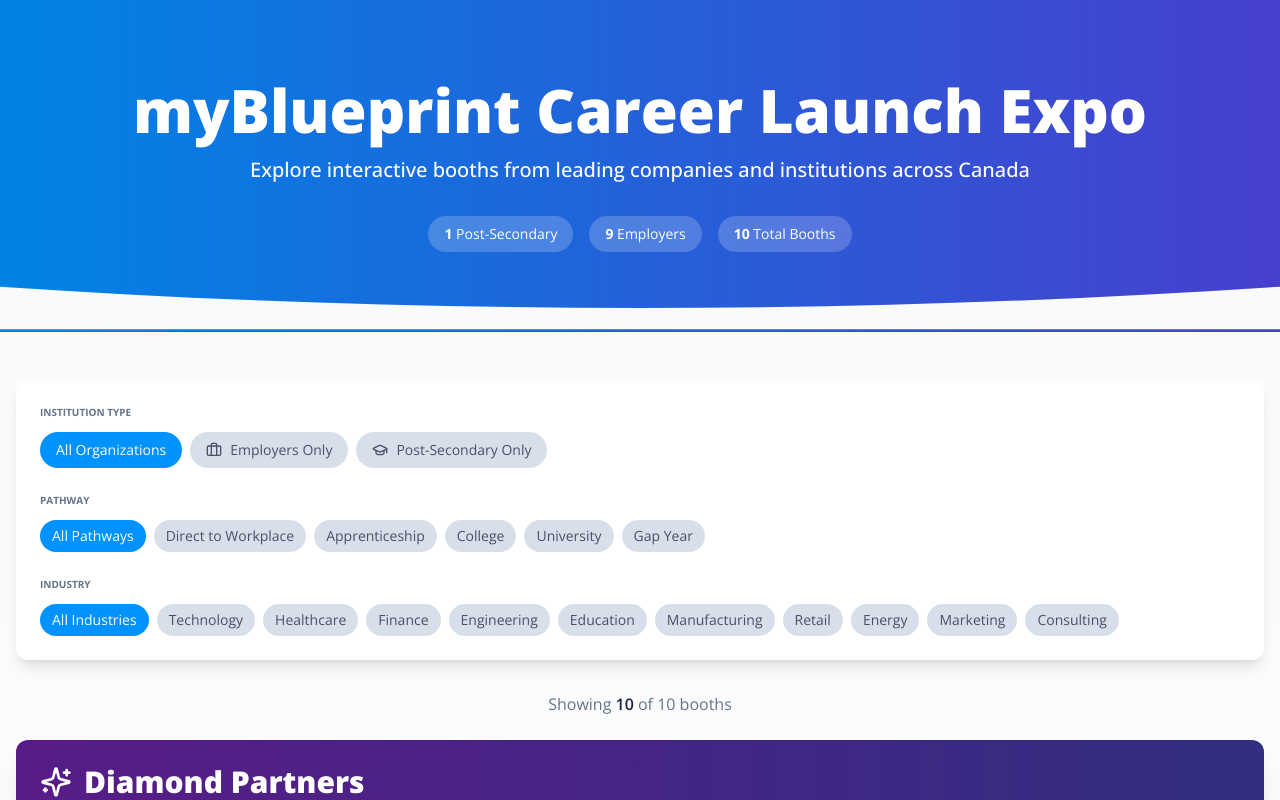
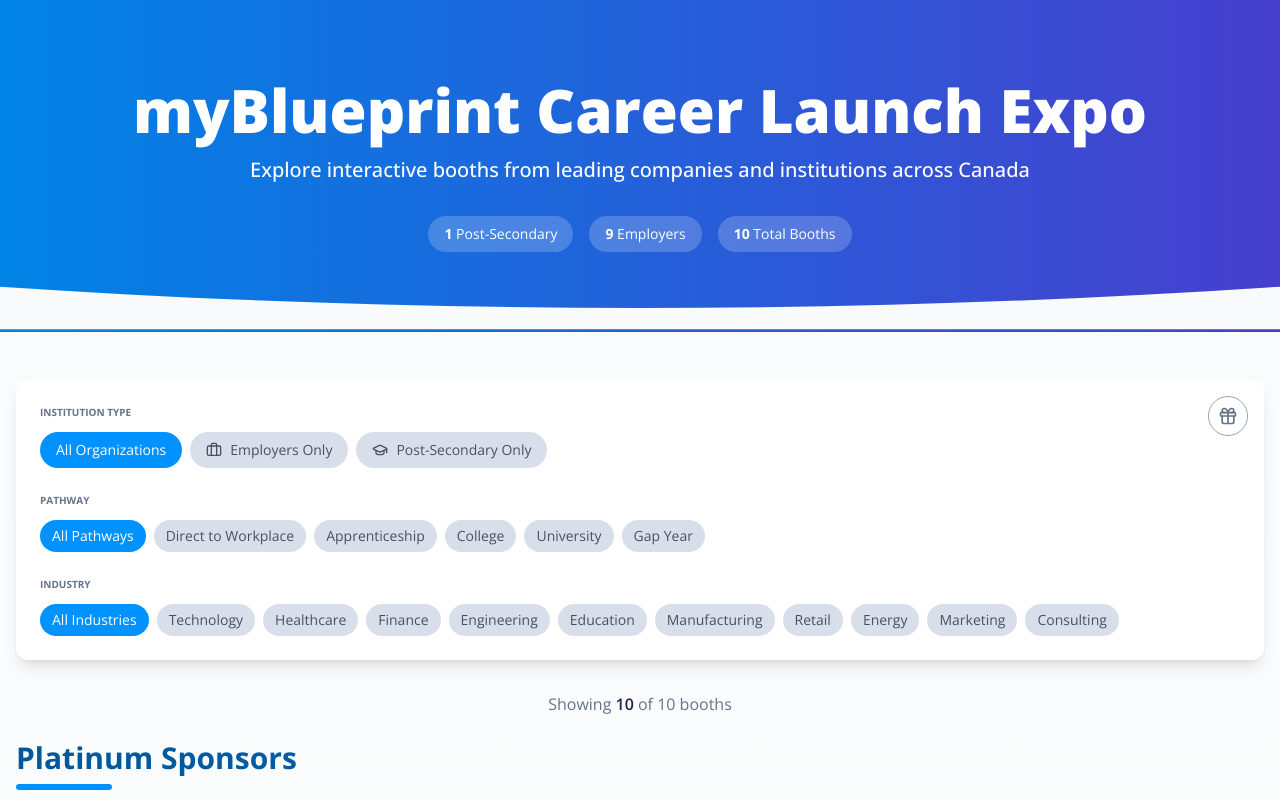
Before and after one commit to damianstory/booths-and-expohall, a Next.js app: page / in a window 1280 px wide. Shown: the top 800 px of the page. Built offline with nearby package versions, Linux system fonts and the light colour scheme.

Commit message:
Enhance ExpoHall and FilterBar components; update styling and layout for improved user experience, including new animations and filter functionality. Update CLAUDE.md with new filtering features and performance targets.

```diff
--- a/src/app/globals.css
+++ b/src/app/globals.css
@@ -95,6 +95,31 @@
   @media (min-width: 1024px) {
     .expo-bento-grid {
       gap: var(--space-lg) var(--space-md); /* reduced horizontal gap on desktop */
+    }
+  }
+
+  /* Animated Gradient Text */
+  @keyframes gradient-shift {
+    0% { background-position: 0% 50%; }
+    50% { background-position: 100% 50%; }
+    100% { background-position: 0% 50%; }
+  }
+
+  .animated-gradient-text {
+    background: linear-gradient(-45deg, #33A7FF, #0092FF, #0077CC, #005599);
+    background-size: 400% 400%;
+    background-clip: text;
+    -webkit-background-clip: text;
+    -webkit-text-fill-color: transparent;
+    color: transparent;
+    animation: gradient-shift 3s ease infinite;
+  }
+
+  /* Fallback for browsers that don't support background-clip: text */
+  @supports not (background-clip: text) or not (-webkit-background-clip: text) {
+    .animated-gradient-text {
+      color: #0092FF;
+      background: none;
     }
   }
 
--- a/src/components/expo/ExpoHall.tsx
+++ b/src/components/expo/ExpoHall.tsx
@@ -11,21 +11,23 @@
 import NetworkError from '@/components/ui/NetworkError'
 import EmptyStateIllustration from '@/components/ui/EmptyStateIllustration'
 import LoadingSpinner from '@/components/ui/LoadingSpinner'
-import { Sparkles, TrendingUp, Users, Building } from 'lucide-react'
+import { Sparkles, TrendingUp, Users, Building, Gift } from 'lucide-react'
 
 type LoadingState = 'initial' | 'loading' | 'success' | 'error'
 
 export default function ExpoHall() {
-  const [selectedIndustry, setSelectedIndustry] = useState<Industry | 'all'>('all')
-  const [selectedPathway, setSelectedPathway] = useState<Pathway | 'all'>('all')
+  const [selectedIndustries, setSelectedIndustries] = useState<Industry[]>([])
+  const [selectedPathways, setSelectedPathways] = useState<Pathway[]>([])
   const [showPostSecondary, setShowPostSecondary] = useState<boolean | 'all'>('all')
+  const [showPrizesOnly, setShowPrizesOnly] = useState(false)
   const [loadingState, setLoadingState] = useState<LoadingState>('initial')
   const [isFilterChanging, setIsFilterChanging] = useState(false)
   const [retryCount, setRetryCount] = useState(0)
   const [previousFilters, setPreviousFilters] = useState({
-    industry: 'all' as Industry | 'all',
-    pathway: 'all' as Pathway | 'all',
-    postSecondary: 'all' as boolean | 'all'
+    industries: [] as Industry[],
+    pathways: [] as Pathway[],
+    postSecondary: 'all' as boolean | 'all',
+    prizesOnly: false
   })
 
   // Filter sponsors based on selected criteria
@@ -37,14 +39,19 @@
       filtered = filtered.filter(sponsor => sponsor.isPostSecondary === showPostSecondary)
     }
 
-    // Filter by pathway
-    if (selectedPathway !== 'all') {
-      filtered = filtered.filter(sponsor => sponsor.pathway === selectedPathway)
+    // Filter by pathways
+    if (selectedPathways.length > 0) {
+      filtered = filtered.filter(sponsor => selectedPathways.includes(sponsor.pathway))
     }
 
-    // Filter by industry
-    if (selectedIndustry !== 'all') {
-      filtered = filtered.filter(sponsor => sponsor.industry === selectedIndustry)
+    // Filter by industries
+    if (selectedIndustries.length > 0) {
+      filtered = filtered.filter(sponsor => selectedIndustries.includes(sponsor.industry))
+    }
+
+    // Filter by prizes
+    if (showPrizesOnly) {
+      filtered = filtered.filter(sponsor => sponsor.isPrize)
     }
 
     // Sort by tier priority: diamond > gold > silver
@@ -54,7 +61,7 @@
     })
 
     return filtered
-  }, [selectedIndustry, selectedPathway, showPostSecondary])
+  }, [selectedIndustries, selectedPathways, showPostSecondary, showPrizesOnly])
 
   // Group filtered sponsors by tier
   const sponsorsByTier = useMemo(() => {
@@ -89,24 +96,28 @@
 
   useEffect(() => {
     // Handle filter changes with loading animation
+    const arraysEqual = (a: any[], b: any[]) => a.length === b.length && a.every(item => b.includes(item))
+
     const hasFiltersChanged = (
-      previousFilters.industry !== selectedIndustry ||
-      previousFilters.pathway !== selectedPathway ||
-      previousFilters.postSecondary !== showPostSecondary
+      !arraysEqual(previousFilters.industries, selectedIndustries) ||
+      !arraysEqual(previousFilters.pathways, selectedPathways) ||
+      previousFilters.postSecondary !== showPostSecondary ||
+      previousFilters.prizesOnly !== showPrizesOnly
     )
 
     if (hasFiltersChanged && loadingState === 'success') {
       setIsFilterChanging(true)
       setTimeout(() => {
         setPreviousFilters({
-          industry: selectedIndustry,
-          pathway: selectedPathway,
-          postSecondary: showPostSecondary
+          industries: [...selectedIndustries],
+          pathways: [...selectedPathways],
+          postSecondary: showPostSecondary,
+          prizesOnly: showPrizesOnly
         })
         setIsFilterChanging(false)
       }, 400) // Short delay for smooth transition
     }
-  }, [selectedIndustry, selectedPathway, showPostSecondary, previousFilters, loadingState])
+  }, [selectedIndustries, selectedPathways, showPostSecondary, showPrizesOnly, previousFilters, loadingState])
 
   const handleRetry = () => {
     setRetryCount(prev => prev + 1)
@@ -118,46 +129,49 @@
     }, 1000)
   }
 
-  const handleFilterChange = (type: 'industry' | 'pathway' | 'postSecondary', value: any) => {
+  const handleFilterChange = (type: 'industries' | 'pathways' | 'postSecondary' | 'prizesOnly', value: any) => {
     switch (type) {
-      case 'industry':
-        setSelectedIndustry(value)
+      case 'industries':
+        setSelectedIndustries(value)
         break
-      case 'pathway':
-        setSelectedPathway(value)
+      case 'pathways':
+        setSelectedPathways(value)
         break
       case 'postSecondary':
         setShowPostSecondary(value)
+        break
+      case 'prizesOnly':
+        setShowPrizesOnly(value)
         break
     }
   }
 
   const clearAllFilters = () => {
-    setSelectedIndustry('all')
-    setSelectedPathway('all')
+    setSelectedIndustries([])
+    setSelectedPathways([])
     setShowPostSecondary('all')
+    setShowPrizesOnly(false)
   }
 
   const getPopularFilterSuggestions = () => [
     {
       label: 'Technology Companies',
       action: () => {
-        setSelectedIndustry('Technology')
+        setSelectedIndustries(['Technology'])
         setShowPostSecondary(false)
       }
     },
     {
       label: 'University Programs',
       action: () => {
-        setSelectedPathway('university')
+        setSelectedPathways(['university'])
         setShowPostSecondary(true)
       }
     },
     {
-      label: 'Healthcare Careers',
+      label: 'Booths with Prizes',
       action: () => {
-        setSelectedIndustry('Healthcare')
-        setShowPostSecondary('all')
+        setShowPrizesOnly(true)
       }
     }
   ]
@@ -244,12 +258,14 @@
                 transition={{ duration: 0.6, ease: [0.4, 0, 0.2, 1] }}
               >
                 <FilterBar
-                  selectedIndustry={selectedIndustry}
-                  selectedPathway={selectedPathway}
+                  selectedIndustries={selectedIndustries}
+                  selectedPathways={selectedPathways}
                   showPostSecondary={showPostSecondary}
-                  onIndustryChange={(value) => handleFilterChange('industry', value)}
-                  onPathwayChange={(value) => handleFilterChange('pathway', value)}
+                  showPrizesOnly={showPrizesOnly}
+                  onIndustriesChange={(value) => handleFilterChange('industries', value)}
+                  onPathwaysChange={(value) => handleFilterChange('pathways', value)}
                   onPostSecondaryChange={(value) => handleFilterChange('postSecondary', value)}
+                  onPrizesOnlyChange={(value) => handleFilterChange('prizesOnly', value)}
                 />
               </motion.div>
 
@@ -297,20 +313,15 @@
                     {sponsorsByTier.diamond.length > 0 && (
                       <div>
                         <motion.div
-                          className="mb-8"
+                          className="mb-6"
                           initial={{ opacity: 0, y: 20 }}
                           animate={{ opacity: 1, y: 0 }}
                           transition={{ duration: 0.6, ease: [0.4, 0, 0.2, 1] }}
                         >
-                          <div className="bg-gradient-to-r from-purple-900 to-indigo-900 text-white rounded-xl p-6 shadow-xl">
-                            <h2 className="text-3xl font-black mb-2 flex items-center gap-3">
-                              <Sparkles className="w-8 h-8" />
-                              Diamond Partners
-                            </h2>
-                            <p className="text-lg font-light opacity-90">
-                              Leading innovation in their industries
-                            </p>
-                          </div>
+                          <h2 className="text-3xl font-bold animated-gradient-text mb-2">
+                            Platinum Sponsors
+                          </h2>
+                          <div className="h-1.5 w-24 bg-[#0092FF] rounded-full"></div>
                         </motion.div>
                         <div className="expo-booth-grid grid grid-cols-2 md:grid-cols-3 lg:grid-cols-4 xl:grid-cols-5 gap-6">
                           {sponsorsByTier.diamond.map((sponsor, index) => (
--- a/src/components/expo/FilterBar.tsx
+++ b/src/components/expo/FilterBar.tsx
@@ -1,16 +1,18 @@
 'use client'
 
 import React from 'react'
-import { GraduationCap, Briefcase } from 'lucide-react'
+import { GraduationCap, Briefcase, Gift } from 'lucide-react'
 import { Industry, Pathway } from '@/types/booth'
 
 interface FilterBarProps {
-  selectedIndustry: Industry | 'all'
-  selectedPathway: Pathway | 'all'
+  selectedIndustries: Industry[]
+  selectedPathways: Pathway[]
   showPostSecondary: boolean | 'all'
-  onIndustryChange: (industry: Industry | 'all') => void
-  onPathwayChange: (pathway: Pathway | 'all') => void
+  showPrizesOnly: boolean
+  onIndustriesChange: (industries: Industry[]) => void
+  onPathwaysChange: (pathways: Pathway[]) => void
   onPostSecondaryChange: (show: boolean | 'all') => void
+  onPrizesOnlyChange: (show: boolean) => void
 }
 
 const INDUSTRIES: Industry[] = [
@@ -35,15 +37,34 @@
 ]
 
 export default function FilterBar({
-  selectedIndustry,
-  selectedPathway,
+  selectedIndustries,
+  selectedPathways,
   showPostSecondary,
-  onIndustryChange,
-  onPathwayChange,
-  onPostSecondaryChange
+  showPrizesOnly,
+  onIndustriesChange,
+  onPathwaysChange,
+  onPostSecondaryChange,
+  onPrizesOnlyChange
 }: FilterBarProps) {
   return (
-    <div className="bg-white rounded-xl shadow-lg p-6 mb-8">
+    <div className="relative bg-white rounded-xl shadow-lg p-6 mb-8">
+      {/* Prize Filter Toggle */}
+      <button
+        onClick={() => onPrizesOnlyChange(!showPrizesOnly)}
+        className={showPrizesOnly
+          ? "absolute top-4 right-4 w-10 h-10 rounded-full flex items-center justify-center transition-all duration-200 ease-out group bg-[#0092FF] hover:bg-blue-600 shadow-lg z-10"
+          : "absolute top-4 right-4 w-10 h-10 rounded-full flex items-center justify-center transition-all duration-200 ease-out group bg-transparent hover:bg-gray-100 border border-gray-400 z-10"
+        }
+        title={showPrizesOnly ? 'Showing booths with prizes only' : 'Show all booths'}
+      >
+        <Gift
+          className={showPrizesOnly
+            ? "w-5 h-5 transition-colors duration-200 text-white"
+            : "w-5 h-5 transition-colors duration-200 text-[#65738B] group-hover:text-gray-700"
+          }
+        />
+      </button>
+
       {/* Post-Secondary Filter */}
       <div className="mb-6">
         <h3 className="text-subtitle-2 font-bold uppercase text-neutral-4 mb-3">INSTITUTION TYPE</h3>
@@ -61,7 +82,7 @@
             All Organizations
           </button>
           <button
-            onClick={() => onPostSecondaryChange(false)}
+            onClick={() => onPostSecondaryChange(showPostSecondary === false ? 'all' : false)}
             className={`
               px-4 py-2 rounded-full text-compact font-light transition-all flex items-center gap-2
               ${showPostSecondary === false
@@ -74,7 +95,7 @@
             Employers Only
           </button>
           <button
-            onClick={() => onPostSecondaryChange(true)}
+            onClick={() => onPostSecondaryChange(showPostSecondary === true ? 'all' : true)}
             className={`
               px-4 py-2 rounded-full text-compact font-light transition-all flex items-center gap-2
               ${showPostSecondary === true
@@ -94,10 +115,10 @@
         <h3 className="text-subtitle-2 font-bold uppercase text-neutral-4 mb-3">PATHWAY</h3>
         <div className="flex flex-wrap gap-2">
           <button
-            onClick={() => onPathwayChange('all')}
+            onClick={() => onPathwaysChange([])}
             className={`
               px-3 py-1.5 rounded-full text-compact font-light transition-all
-              ${selectedPathway === 'all'
+              ${selectedPathways.length === 0
                 ? 'bg-primary-blue text-white'
                 : 'bg-neutral-2 text-neutral-5 hover:bg-neutral-3'
               }
@@ -108,10 +129,16 @@
           {PATHWAYS.map((pathway) => (
             <button
               key={pathway.value}
-              onClick={() => onPathwayChange(pathway.value)}
+              onClick={() => {
+                const isSelected = selectedPathways.includes(pathway.value)
+                const newPathways = isSelected
+                  ? selectedPathways.filter(p => p !== pathway.value)
+                  : [...selectedPathways, pathway.value]
+                onPathwaysChange(newPathways)
+              }}
               className={`
                 px-3 py-1.5 rounded-full text-compact font-light transition-all
-                ${selectedPathway === pathway.value
+                ${selectedPathways.includes(pathway.value)
                   ? 'bg-primary-blue text-white'
                   : 'bg-neutral-2 text-neutral-5 hover:bg-neutral-3'
                 }
@@ -128,10 +155,10 @@
         <h3 className="text-subtitle-2 font-bold uppercase text-neutral-4 mb-3">INDUSTRY</h3>
         <div className="flex flex-wrap gap-2">
           <button
-            onClick={() => onIndustryChange('all')}
+            onClick={() => onIndustriesChange([])}
             className={`
               px-3 py-1.5 rounded-full text-compact font-light transition-all
-              ${selectedIndustry === 'all'
+              ${selectedIndustries.length === 0
                 ? 'bg-primary-blue text-white'
                 : 'bg-neutral-2 text-neutral-5 hover:bg-neutral-3'
               }
@@ -142,10 +169,16 @@
           {INDUSTRIES.map((industry) => (
             <button
               key={industry}
-              onClick={() => onIndustryChange(industry)}
+              onClick={() => {
+                const isSelected = selectedIndustries.includes(industry)
+                const newIndustries = isSelected
+                  ? selectedIndustries.filter(i => i !== industry)
+                  : [...selectedIndustries, industry]
+                onIndustriesChange(newIndustries)
+              }}
               className={`
                 px-3 py-1.5 rounded-full text-compact font-light transition-all
-                ${selectedIndustry === industry
+                ${selectedIndustries.includes(industry)
                   ? 'bg-primary-blue text-white'
                   : 'bg-neutral-2 text-neutral-5 hover:bg-neutral-3'
                 }
@@ -158,7 +191,7 @@
       </div>
 
       {/* Active Filters Summary */}
-      {(selectedIndustry !== 'all' || selectedPathway !== 'all' || showPostSecondary !== 'all') && (
+      {(selectedIndustries.length > 0 || selectedPathways.length > 0 || showPostSecondary !== 'all' || showPrizesOnly) && (
         <div className="mt-4 pt-4 border-t border-neutral-2">
           <div className="flex items-center gap-2 text-compact text-neutral-4 flex-wrap">
             <span>Active filters:</span>
@@ -167,21 +200,28 @@
                 {showPostSecondary ? 'Post-Secondary' : 'Employers'}
               </span>
             )}
-            {selectedPathway !== 'all' && (
-              <span className="px-2 py-1 bg-primary-blue/10 text-primary-blue rounded-full">
-                {PATHWAYS.find(p => p.value === selectedPathway)?.label}
+            {selectedPathways.map(pathway => (
+              <span key={pathway} className="px-2 py-1 bg-primary-blue/10 text-primary-blue rounded-full">
+                {PATHWAYS.find(p => p.value === pathway)?.label}
               </span>
-            )}
-            {selectedIndustry !== 'all' && (
-              <span className="px-2 py-1 bg-primary-blue/10 text-primary-blue rounded-full">
-                {selectedIndustry}
+            ))}
+            {selectedIndustries.map(industry => (
+              <span key={industry} className="px-2 py-1 bg-primary-blue/10 text-primary-blue rounded-full">
+                {industry}
+              </span>
+            ))}
+            {showPrizesOnly && (
+              <span className="px-2 py-1 bg-primary-blue/10 text-primary-blue rounded-full flex items-center gap-1">
+                <Gift className="w-3 h-3" />
+                Prizes
               </span>
             )}
             <button
               onClick={() => {
-                onIndustryChange('all')
-                onPathwayChange('all')
+                onIndustriesChange([])
+                onPathwaysChange([])
                 onPostSecondaryChange('all')
+                onPrizesOnlyChange(false)
               }}
               className="ml-auto text-primary-blue hover:text-blue-700 font-light"
             >
```
Also changed, not shown: 1 other file (tests, documents, lock files or other folders).
